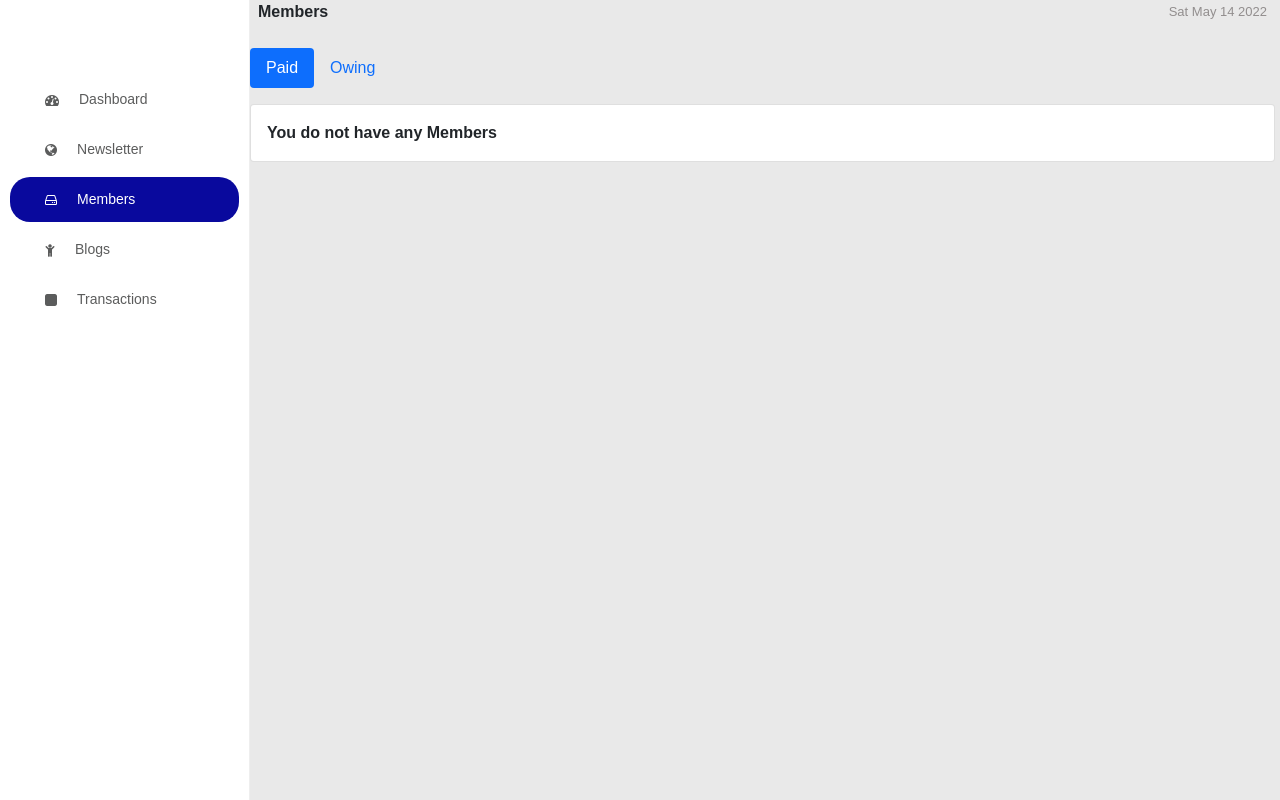
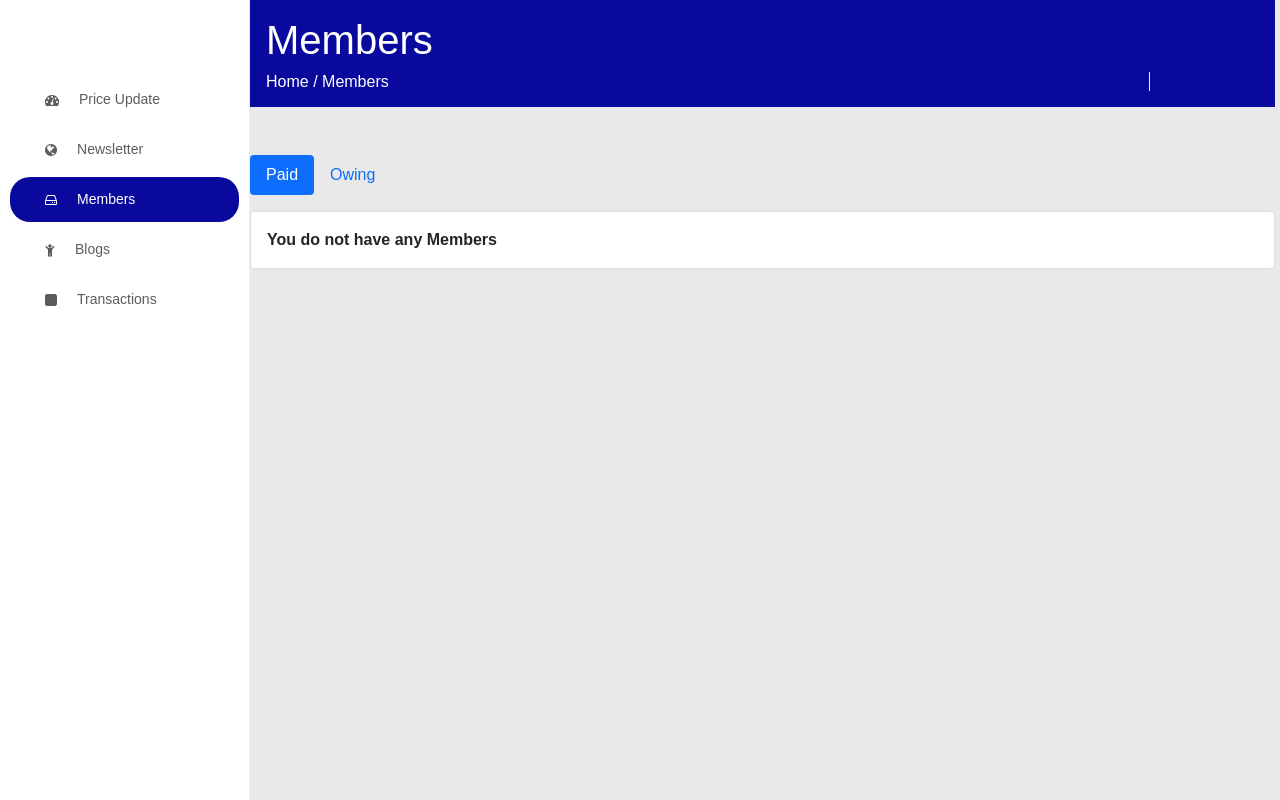
Before and after one commit to Jayyp1234/Talemia, a PHP site: page /Talemia/admin/members.php in a window 1280 px wide. Run offline with PHP 8.4, Linux system fonts and the light colour scheme; data that the repository does not hold is empty; some libraries are stand-ins or nearby versions; some web fonts are replaced.

Commit message:
re updated admin section

```diff
--- a/admin/blog.php
+++ b/admin/blog.php
@@ -6,7 +6,7 @@
 <head>
 	<meta charset="utf-8">
     <meta content="width=device-width, initial-scale=1.0" name="viewport">
-	<title>transactions</title>
+	<title>Blog - Admin</title>
 	<meta name="description"
         content="Talemia is an Edtech platform supporting early stage African founders to launch their startups faster than than they can do their own">
     <meta name="robots" content="index, follow, max-snippet:-1, max-video-preview:-1, max-image-preview:large">
@@ -121,7 +121,7 @@
         </div>
         <br>
         <ul>
-            <li ><a href="dashboard.php"><i class="icon-dashboard"></i><span> Dashboard</span> </a></li>
+            <li ><a href="dashboard.php"><i class="icon-dashboard"></i><span> Price Update</span> </a></li>
             <li ><a href="newsletter.php"> <i class="icon-globe"></i> <span> Newsletter</span> </a></li>
             <li><a href="members.php"> <i class="icon-hdd-o"></i> <span> Members </span> </a></li>
             <li class="active"><a href="blog.php"> <i class="icon-child"></i> <span> Blogs </span> </a></li>
--- a/admin/blog_create.php
+++ b/admin/blog_create.php
@@ -6,7 +6,7 @@
 <head>
 	<meta charset="utf-8">
     <meta content="width=device-width, initial-scale=1.0" name="viewport">
-	<title>transactions</title>
+	<title>BLog Edit - Admin</title>
 	<meta name="description"
         content="Talemia is an Edtech platform supporting early stage African founders to launch their startups faster than than they can do their own">
     <meta name="robots" content="index, follow, max-snippet:-1, max-video-preview:-1, max-image-preview:large">
@@ -94,7 +94,7 @@
         </div>
         <br>
         <ul>
-            <li ><a href="dashboard.php"><i class="icon-dashboard"></i><span> Dashboard</span> </a></li>
+            <li ><a href="dashboard.php"><i class="icon-dashboard"></i><span> Price Update</span> </a></li>
             <li ><a href="newsletter.php"> <i class="icon-globe"></i> <span> Newsletter</span> </a></li>
             <li><a href="members.php"> <i class="icon-hdd-o"></i> <span> Members </span> </a></li>
             <li class="active"><a href="blog.php"> <i class="icon-child"></i> <span> Blogs </span> </a></li>
--- a/admin/dashboard.php
+++ b/admin/dashboard.php
@@ -6,7 +6,7 @@
 <head>
 	<meta charset="utf-8">
     <meta content="width=device-width, initial-scale=1.0" name="viewport">
-	<title>Dashboard</title>
+	<title>Price Update - Admin</title>
 	<meta name="description"
         content="Talemia is an Edtech platform supporting early stage African founders to launch their startups faster than than they can do their own">
     <meta name="robots" content="index, follow, max-snippet:-1, max-video-preview:-1, max-image-preview:large">
@@ -95,7 +95,7 @@
         <br>
         <ul>
 
-            <li class="active" ><a href="dashboard.php"><i class="icon-dashboard"></i><span> Dashboard</span> </a></li>
+            <li class="active" ><a href="dashboard.php"><i class="icon-dashboard"></i><span> Price Update</span> </a></li>
             <li><a href="newsletter.php"> <i class="icon-globe"></i> <span> Newsletter</span> </a></li>
             <li><a href="members.php"> <i class="icon-hdd-o"></i> <span> Members </span> </a></li>
             <li><a href="blog.php"> <i class="icon-child"></i> <span> Blogs </span> </a></li>
--- a/admin/members.php
+++ b/admin/members.php
@@ -4,7 +4,7 @@
 <head>
 	<meta charset="utf-8">
     <meta content="width=device-width, initial-scale=1.0" name="viewport">
-	<title>Newsletter</title>
+	<title>Members - Admin</title>
 	<meta name="description"
         content="Talemia is an Edtech platform supporting early stage African founders to launch their startups faster than than they can do their own">
     <meta name="robots" content="index, follow, max-snippet:-1, max-video-preview:-1, max-image-preview:large">
@@ -37,13 +37,66 @@
     <link href="../assets/css/dashboard.css" rel="stylesheet">
 </head>
 <style type="text/css">
+   <style type="text/css">
    form input, form textarea{
      width:100%;
      display: block;
      border:1px solid #d4d4d4;
      margin-bottom:7px;
      border-radius:7px;
-   }
+   }.hm-gradient {
+    background-image: linear-gradient(to top, #f3e7e9 0%, #e3eeff 99%, #e3eeff 100%);
+}
+.darken-grey-text {
+    color: #2E2E2E;
+    font-weight:600;
+}
+.input-group.md-form.form-sm.form-2 input {
+    border: 1px solid #bdbdbd;
+    border-top-left-radius: 0.25rem;
+    border-bottom-left-radius: 0.25rem;
+}
+.input-group.md-form.form-sm.form-2 input.purple-border {
+    border: 1px solid #9e9e9e;
+}
+.input-group.m-form.form-sm.form-2 input[type=text]:focus:not([readonly]).purple-border {
+    border: 1px solid #ba68c8;
+    box-shadow: none;
+}
+.form-2 .input-group-addon {
+    border: 1px solid #ba68c8;
+}
+.danger-text {
+    color: #ff3547;
+}
+.success-text {
+    color: #00C851;
+}
+.table-bordered.red-border, .table-bordered.red-border th, .table-bordered.red-border td {
+    border: 1px solid #ff3547!important;
+}
+.table.table-bordered th {
+    text-align: center;
+}.dataTables_wrapper .dataTables_paginate .paginate_button.current, .dataTables_wrapper .dataTables_paginate .paginate_button.current:hover {
+    color: #fff !important;
+    border: 1px solid #09099d !important;
+    background: -webkit-linear-gradient(top, #0275d8 0%, #09099d 100%);
+    background: -moz-linear-gradient(top, #0275d8 0%, #09099d 100%);
+    background: -ms-linear-gradient(top, #0275d8 0%, #09099d 100%);
+    background: -o-linear-gradient(top, #0275d8 0%, #09099d 100%);
+    background: linear-gradient(to bottom, #0275d8 0%, #09099d 100%) !important;
+}table.dataTable tbody th, table.dataTable tbody td {
+    font-weight: 400;
+    color: #6a6a6a;
+    padding: 8px 10px;
+    font-size:13px !important;
+}label{
+    display: flex;
+    align-items: center;
+}.bg-light {
+    background-color: #09099d !important;
+    color: white !important;
+}
 </style>
 <body>
     <i class="icon-bars"></i>
@@ -56,7 +109,7 @@
         </div>
         <br>
         <ul>
-            <li ><a href="dashboard.php"><i class="icon-dashboard"></i><span> Dashboard</span> </a></li>
+            <li ><a href="dashboard.php"><i class="icon-dashboard"></i><span>Price Update</span> </a></li>
             <li ><a href="newsletter.php"> <i class="icon-globe"></i> <span> Newsletter</span> </a></li>
             <li class="active"><a href="members.php"> <i class="icon-hdd-o"></i> <span> Members </span> </a></li>
             <li ><a href="blog.php"> <i class="icon-child"></i> <span> Blogs </span> </a></li>
@@ -65,10 +118,20 @@
         <br>
     </nav>
     <main style="margin-right:5px;">
-        <div class="intro-div">
-            <b>Members</b>
-            <span id="time" class="time"></span>
-        </div>
+        <!-- Heading -->
+  <div class="p-3 bg-light mb-4">
+    <h1 class="">Members</h1>
+    <!-- Breadcrumb -->
+    <nav class="d-flex" style="position:static;width:90%;background-color:transparent;margin:0;margin-left: -10px !important;">
+      <h6 class="mb-0">
+        <a href="dashboard.php" class="text-reset">Home</a>
+        <span>/</span>
+        <a href="members.php" class="text-reset">Members</a>
+      </h6>
+    </nav>
+    <!-- Breadcrumb -->
+  </div>
+  <!-- Heading -->
         <br>
         <section class="content-main">
             <ul class="nav nav-pills mb-3" id="pills-tab" role="tablist">
--- a/admin/newsletter.php
+++ b/admin/newsletter.php
@@ -4,7 +4,7 @@
 <head>
 	<meta charset="utf-8">
     <meta content="width=device-width, initial-scale=1.0" name="viewport">
-	<title>Newsletter</title>
+	<title>Newsletter - Admin</title>
 	<meta name="description"
         content="Talemia is an Edtech platform supporting early stage African founders to launch their startups faster than than they can do their own">
     <meta name="robots" content="index, follow, max-snippet:-1, max-video-preview:-1, max-image-preview:large">
@@ -57,7 +57,7 @@
         <br>
         <ul>
 
-            <li ><a href="dashboard.php"><i class="icon-dashboard"></i><span> Dashboard</span> </a></li>
+            <li ><a href="dashboard.php"><i class="icon-dashboard"></i><span>Price Update</span> </a></li>
             <li class="active"><a href="newsletter.php"> <i class="icon-globe"></i> <span> Newsletter</span> </a></li>
             <li><a href="members.php"> <i class="icon-hdd-o"></i> <span> Members </span> </a></li>
             <li ><a href="blog.php"> <i class="icon-child"></i> <span> Blogs </span> </a></li>
--- a/admin/subscribers.php
+++ b/admin/subscribers.php
@@ -4,7 +4,7 @@
 <head>
 	<meta charset="utf-8">
     <meta content="width=device-width, initial-scale=1.0" name="viewport">
-	<title>transactions</title>
+	<title>Subscribers - Admin</title>
 	<meta name="description"
         content="Talemia is an Edtech platform supporting early stage African founders to launch their startups faster than than they can do their own">
     <meta name="robots" content="index, follow, max-snippet:-1, max-video-preview:-1, max-image-preview:large">
@@ -107,7 +107,7 @@
         </div>
         <br>
         <ul>
-            <li ><a href="dashboard.php"><i class="icon-dashboard"></i><span> Dashboard</span> </a></li>
+            <li ><a href="dashboard.php"><i class="icon-dashboard"></i><span>Price Update</span> </a></li>
             <li class="active"><a href="newsletter.php"> <i class="icon-globe"></i> <span> Newsletter</span> </a></li>
             <li><a href="members.php"> <i class="icon-hdd-o"></i> <span> Members </span> </a></li>
             <li ><a href="blog.php"> <i class="icon-child"></i> <span> Blogs </span> </a></li>
--- a/admin/transactions.php
+++ b/admin/transactions.php
@@ -4,7 +4,7 @@
 <head>
 	<meta charset="utf-8">
     <meta content="width=device-width, initial-scale=1.0" name="viewport">
-	<title>transactions</title>
+	<title>Transactions - Admin</title>
 	<meta name="description"
         content="Talemia is an Edtech platform supporting early stage African founders to launch their startups faster than than they can do their own">
     <meta name="robots" content="index, follow, max-snippet:-1, max-video-preview:-1, max-image-preview:large">
@@ -110,7 +110,7 @@
         </div>
         <br>
         <ul>
-            <li ><a href="dashboard.php"><i class="icon-dashboard"></i><span> Dashboard</span> </a></li>
+            <li ><a href="dashboard.php"><i class="icon-dashboard"></i><span>Price Update</span> </a></li>
             <li ><a href="newsletter.php"> <i class="icon-globe"></i> <span> Newsletter</span> </a></li>
             <li><a href="members.php"> <i class="icon-hdd-o"></i> <span> Members </span> </a></li>
             <li ><a href="blog.php"> <i class="icon-child"></i> <span> Blogs </span> </a></li>
```
